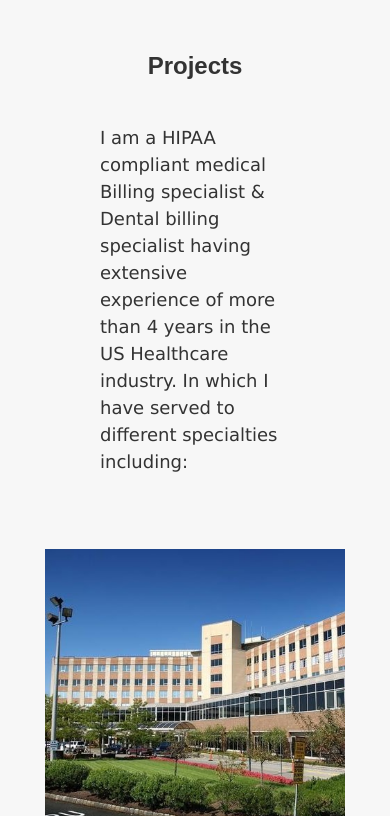
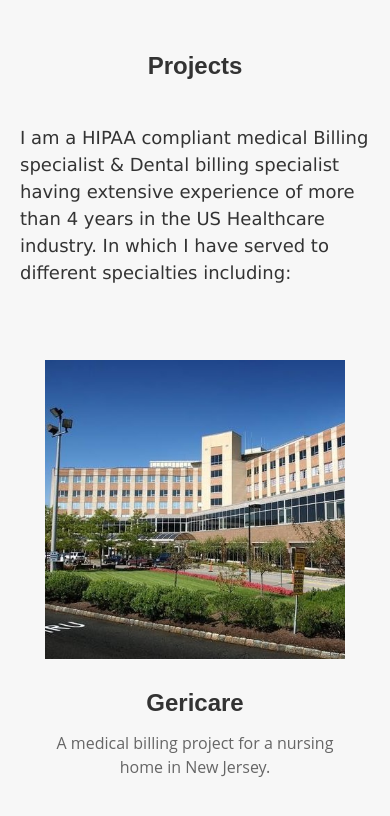
Before and after one commit to attaullah5432/web, a plain HTML site: page index.html in a window 390 px wide. Shown: the part 1960-2776 px from the top of the page. Drawn offline with Linux system fonts and the light colour scheme.

Commit message:
Update style.css

```diff
--- a/style.css
+++ b/style.css
@@ -295,6 +295,12 @@ ul.nav-items li a:hover {
     height: 300px;
     width: 300px;
   }
+@media screen and (max-width: 767px) {
+    #projects .details-para{
+      padding : 0 20px;
+
+  }
+  }
 
 /* Contact section styles */
 #contact {
```
